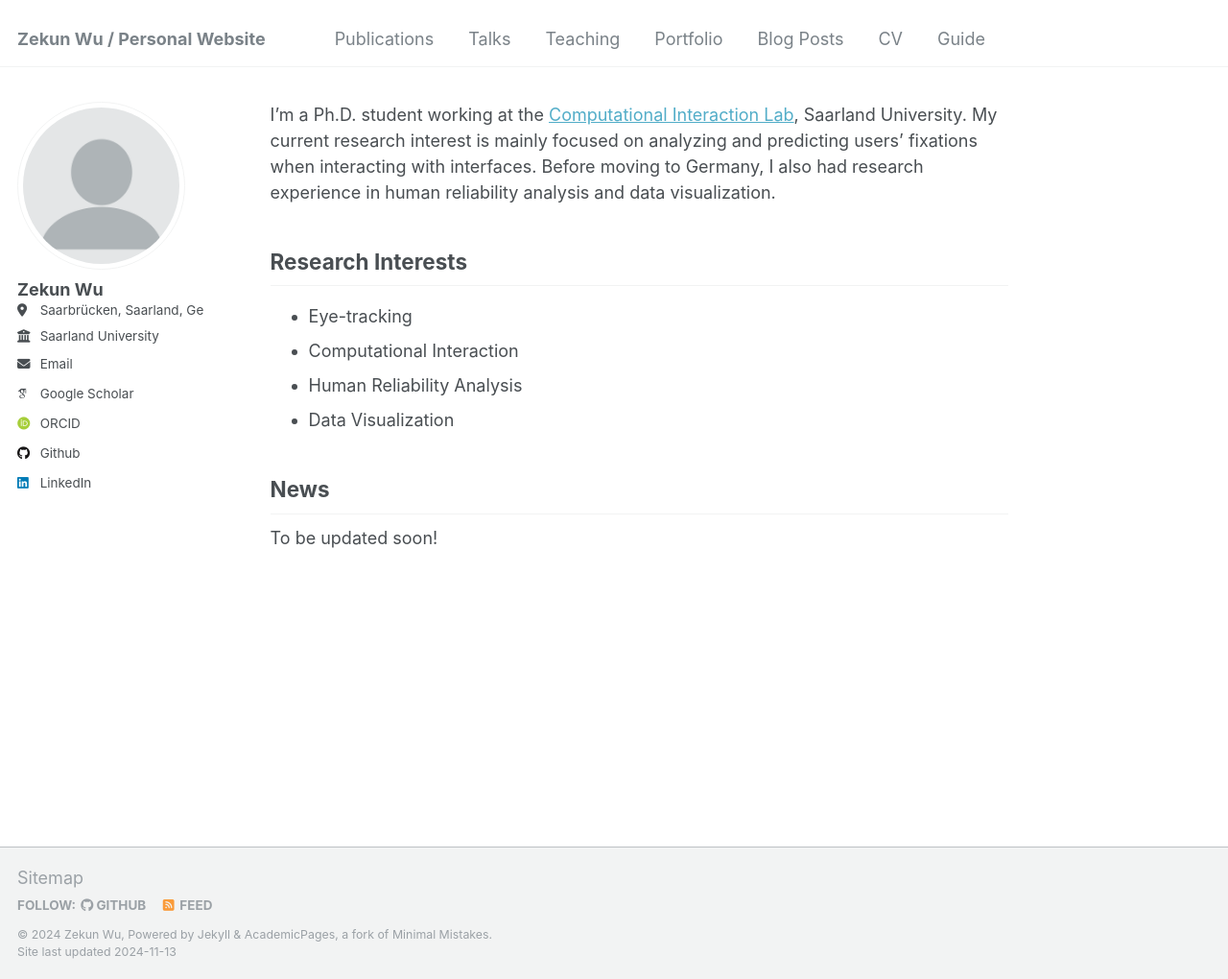
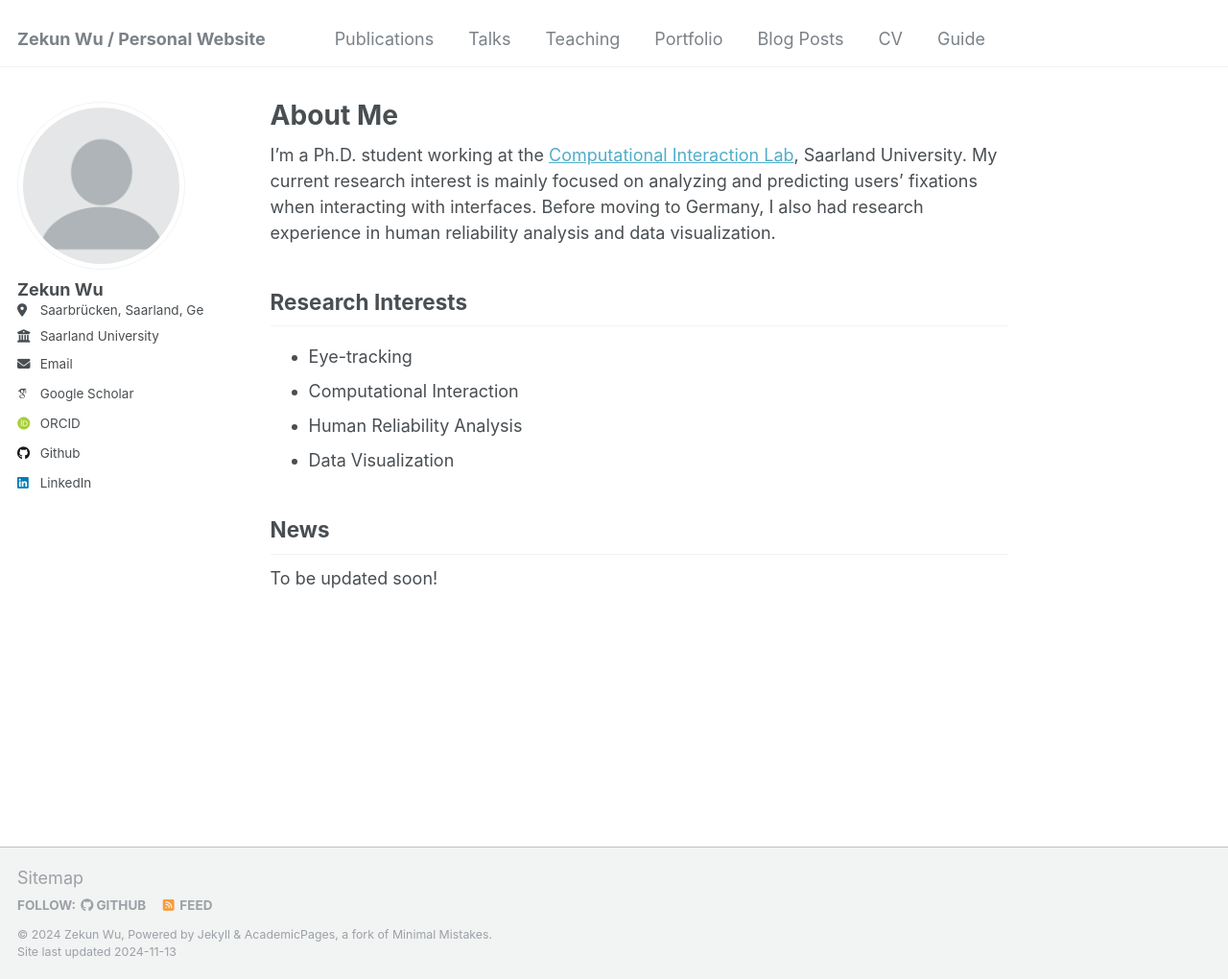
Before and after one commit to zekun-wu/zekun-wu.github.io, a Jekyll site: the page built from _pages/about.md, in a window 1280 px wide and 1020 px high. Shown: the whole window at 96% size. Built offline with Jekyll 4.4.1, drawn with Linux system fonts in a browser that asks for light colours; some web fonts are replaced; our own code applies the rules of GitHub Pages for plain Markdown files.

Commit message:
Update homepage again

```diff
--- a/_pages/about.md
+++ b/_pages/about.md
@@ -1,4 +1,13 @@
-I'm a Ph.D. student working at the [Computational Interaction Lab](https://cix.cs.uni-saarland.de/), Saarland University. My current research interest is mainly focused on analyzing and predicting users' fixations when interacting with interfaces. Before moving to Germany, I also had research experience in human reliability analysis and data visualization.
+---
+permalink: /
+title: "About Me"
+author_profile: true
+redirect_from:
+  - /about/
+  - /about.html
+---
+
+I'm a Ph.D. student working at the [Computational Interaction Lab](https://www.cilab.org/), Saarland University. My current research interest is mainly focused on analyzing and predicting users' fixations when interacting with interfaces. Before moving to Germany, I also had research experience in human reliability analysis and data visualization.
 
 ## Research Interests
 
```
